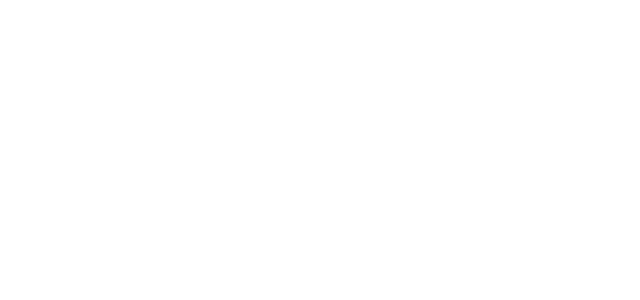
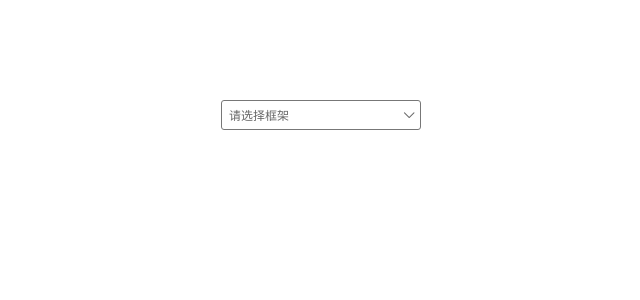
Before and after one commit to Bi8Biu/Lamb-UI, a Vue app: page / in a window 1280 px wide. Shown: the top 300 px of the page, without its empty margins (287-927 px from the left). Built offline with nearby package versions, Linux system fonts and the light colour scheme.

Commit message:
完成 selector 组件

```diff
--- a/src/App.vue
+++ b/src/App.vue
@@ -3,16 +3,54 @@
  * @Author: SuperLy
  * @LastEditors: SuperLy
  * @Date: 2022-02-28 15:30:37
- * @LastEditTime: 2022-02-28 20:49:31
+ * @LastEditTime: 2022-03-01 21:06:28
  * @FilePath: \Lamb-UI\src\App.vue
 -->
 
-<template></template>
+<template>
+  <Selector
+    style="margin: 100px 500px"
+    :data="selectorData"
+    :selected="getSelectValue"
+    placeholder="请选择框架"
+  ></Selector>
+</template>
 
 <script lang="ts">
-import { defineComponent } from "vue";
+import { defineComponent, reactive } from "vue";
+import Selector from "./components/Selector/Selector.vue";
 export default defineComponent({
   name: "App",
+  components: { Selector },
+  setup() {
+    const selectorData = reactive([
+      {
+        id: 1,
+        value: "Vue.js",
+      },
+      {
+        id: 2,
+        value: "React.js",
+      },
+      {
+        id: 3,
+        value: "jQuery.js",
+      },
+      {
+        id: 4,
+        value: "Angular.js",
+      },
+    ]);
+
+    function getSelectValue(value: String) {
+      console.log(value);
+    }
+
+    return {
+      selectorData,
+      getSelectValue,
+    };
+  },
 });
 </script>
 
--- /dev/null
+++ b/src/components/Selector/Selector.vue
@@ -0,0 +1,217 @@
+<!--
+ * @Explain: xxx
+ * @Author: SuperLy
+ * @LastEditors: SuperLy
+ * @Date: 2022-03-01 15:05:18
+ * @LastEditTime: 2022-03-01 21:06:25
+ * @FilePath: \Lamb-UI\src\components\Selector\Selector.vue
+-->
+<template>
+  <div class="selector" v-focus>
+    <!-- 输入框 -->
+    <div class="selector-input">
+      <label class="placeholder">{{ placeholder }}</label>
+      <input
+        type="text"
+        class="input"
+        v-model="inputValue"
+        @input="searchOptions"
+        @keydown.enter="keyDownSelect($event)"
+        @focus="filterData = data"
+        @blur="
+          inputValue = curValue;
+          curIndex = -1;
+        "
+        @keydown.down="keyMoveOption($event)"
+        @keydown.up="keyMoveOption($event)"
+      />
+      <span class="iconfont icon-xiala input-icon"></span>
+    </div>
+    <!-- 下拉列表 -->
+    <div class="selector-item-group">
+      <ul>
+        <li
+          v-if="filterData.length"
+          v-for="(item, index) in filterData"
+          :key="item.id"
+          :class="item.value === inputValue ? 'active' : ''"
+          :style="index === curIndex ? 'background-color:#f5f7fa' : ''"
+          @click="setValue(item.value)"
+          @mouseover="curIndex = index"
+        >
+          {{ item.value }}
+        </li>
+        <li v-else>无匹配数据</li>
+      </ul>
+    </div>
+  </div>
+</template>
+
+<script lang="ts">
+import { defineComponent, ref } from "vue";
+import focus from "./directives/focus";
+
+type item = { id: string | number; value: string };
+
+export default defineComponent({
+  name: "Selector",
+  directives: { focus },
+  props: {
+    data: {
+      type: Array,
+      default: [],
+    },
+    selected: {
+      type: Function,
+      require: true,
+    },
+    placeholder: {
+      type: String,
+      default: "请选择",
+    },
+  },
+  setup(props: any) {
+    let inputValue = ref("");
+    let filterData = ref(filterOptions());
+    let curValue = ref("");
+    let curIndex = ref(-1);
+    // 点击列表项进行选择
+    function setValue(value: string) {
+      inputValue.value = value;
+      curValue.value = value;
+      props.selected(inputValue.value);
+    }
+    // 筛选列表函数
+    function filterOptions() {
+      return props.data.filter((item: item) => {
+        return (item as item).value
+          .toUpperCase()
+          .trim()
+          .includes(inputValue.value.toUpperCase().trim());
+      });
+    }
+    // 输入框输入时进行筛选列表
+    function searchOptions() {
+      filterData.value = filterOptions();
+    }
+    // 回车选择
+    function keyDownSelect(e: Event) {
+      if (
+        (filterData.value.length > 0 && inputValue.value.length > 0) ||
+        curIndex.value !== -1
+      ) {
+        if (curIndex.value >= 0 && curIndex.value < filterData.value.length) {
+          setValue(filterData.value[curIndex.value].value);
+        } else {
+          setValue(filterData.value[0].value);
+        }
+        (e.target as HTMLInputElement).blur();
+      }
+    }
+    // 上下移动选择项
+    function keyMoveOption(e: KeyboardEvent) {
+      if (e.key === "ArrowUp") {
+        curIndex.value--;
+      } else if (e.key === "ArrowDown") {
+        curIndex.value++;
+      }
+
+      if (curIndex.value > filterData.value.length - 1) {
+        curIndex.value = 0;
+      } else if (curIndex.value < 0) {
+        curIndex.value = filterData.value.length - 1;
+      }
+    }
+    return {
+      inputValue,
+      setValue,
+      searchOptions,
+      filterData,
+      keyDownSelect,
+      filterOptions,
+      keyMoveOption,
+      curIndex,
+      curValue,
+    };
+  },
+});
+</script>
+
+<style lang="scss" scoped>
+// 容器
+.selector {
+  min-width: 200px;
+  width: 200px;
+  height: 30px;
+  font-size: 12px;
+}
+// 输入框
+@import "./iconfont/iconfont.css";
+
+.selector-input {
+  position: relative;
+  width: 100%;
+  height: 100%;
+  border: 1px solid #777;
+  border-radius: 3px;
+  color: #666;
+  box-sizing: border-box;
+  .input {
+    position: absolute;
+    left: 5px;
+    top: 0;
+    height: 100%;
+    width: 85%;
+    outline: none;
+    border: none;
+    box-sizing: border-box;
+    color: #666;
+    font-size: 12px;
+  }
+  .placeholder {
+    position: absolute;
+    left: 7px;
+    top: 50%;
+    transform: translateY(-50%);
+    z-index: 1;
+    cursor: text;
+  }
+  .input-icon {
+    display: block;
+    position: absolute;
+    right: 5px;
+    top: 50%;
+    transform: translateY(-50%);
+    width: 15%;
+    text-align: right;
+    cursor: pointer;
+  }
+}
+// 下拉列表
+.selector-item-group {
+  display: none;
+  width: 100%;
+  margin-top: 5px;
+  border: 1px solid #ebeef5;
+  box-shadow: 0 2px 12px 0 rgb(0 0 0 / 10%);
+  box-sizing: border-box;
+  ul {
+    margin: 0;
+    padding: 8px 0;
+    li {
+      list-style: none;
+      padding: 10px 20px;
+      cursor: pointer;
+      text-align: center;
+      color: #616060;
+    }
+    li:hover {
+      background-color: #f5f7fa;
+    }
+    .active {
+      color: #409eff;
+      font-weight: 700;
+    }
+  }
+}
+</style>
--- /dev/null
+++ b/src/components/Selector/directives/focus.ts
@@ -0,0 +1,38 @@
+/*
+ * @Explain: xxx
+ * @Author: SuperLy
+ * @LastEditors: SuperLy
+ * @Date: 2022-02-28 17:22:16
+ * @LastEditTime: 2022-03-01 21:02:05
+ * @FilePath: \Lamb-UI\src\components\Selector\directives\focus.ts
+ */
+export default {
+    created(el: HTMLElement) {
+        const input = el.querySelector('input') as HTMLInputElement;
+        const icon = el.querySelector('.input-icon') as HTMLElement;
+        const placeholder = el.querySelector('.placeholder') as HTMLElement;
+        const menu = el.querySelector('.selector-item-group') as HTMLElement;
+
+        input.addEventListener("focus", function () {
+            icon.className = 'iconfont icon-shangla input-icon';
+            placeholder.style.display = 'none';
+            menu.style.display = "block";
+            icon.removeEventListener("click", getFocus);
+        });
+        input.addEventListener("blur", function () {
+            setTimeout(() => {
+                icon.className = 'iconfont icon-xiala input-icon';
+                if (this.value.length === 0) {
+                    placeholder.style.display = 'block';
+                }
+                menu.style.display = "none";
+                icon.addEventListener("click", getFocus);
+            }, 150);
+        });
+        function getFocus() {
+            input.focus();
+        }
+        icon.addEventListener("click", getFocus);
+        placeholder.addEventListener("click", getFocus);
+    },
+}
--- /dev/null
+++ b/src/components/Selector/iconfont/iconfont.css
@@ -0,0 +1,19 @@
+@font-face {
+    font-family: "iconfont"; /* Project id  */
+    src: url("iconfont.ttf?t=1646139655860") format("truetype");
+}
+
+.iconfont {
+    font-family: "iconfont" !important;
+    font-style: normal;
+    -webkit-font-smoothing: antialiased;
+    -moz-osx-font-smoothing: grayscale;
+}
+
+.icon-shangla:before {
+    content: "\e609";
+}
+
+.icon-xiala:before {
+    content: "\e60b";
+}
```
Also changed, not shown: src/components/Selector/iconfont/iconfont.ttf (added), 1 other file (tests, documents, lock files or other folders).
